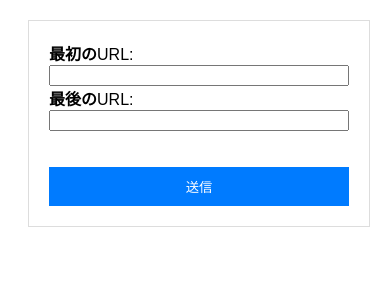
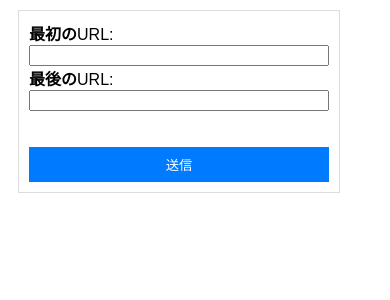
Before and after one commit to Outpost-JP/indexing, a Flask app: page / in a window 390 px wide. Shown: the top 300 px of the page. Run offline with Flask 3, Linux system fonts and the light colour scheme; parts of the project's set-up code (start-up, migrations or seed data) failed here and were passed over.

Commit message:
スマホでもおｋになってるはずです
たぶん、これでいいかと

```diff
--- a/static/css/style.css
+++ b/static/css/style.css
@@ -29,3 +29,18 @@ body {
 #submitButton:hover {
     background-color: #0056b3;
 }
+@media only screen and (max-width: 600px) {
+    #urlForm {
+        margin: 10px;
+        padding: 10px;
+        max-width: 100%; /* スマホサイズ時は幅100% */
+    }
+
+    #urlInput {
+        margin-bottom: 8px;
+    }
+
+    #submitButton {
+        padding: 8px 16px;
+    }
+}
```
